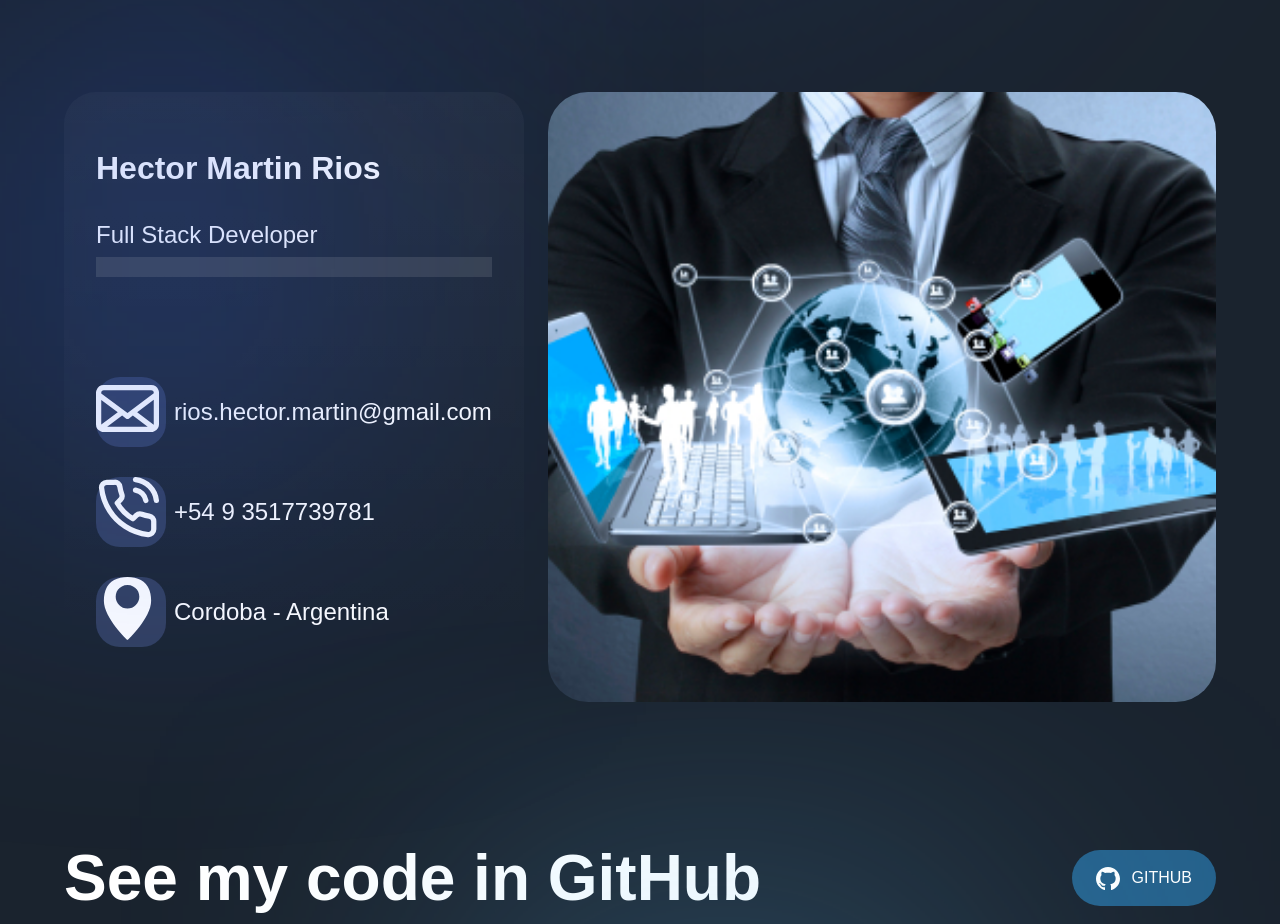
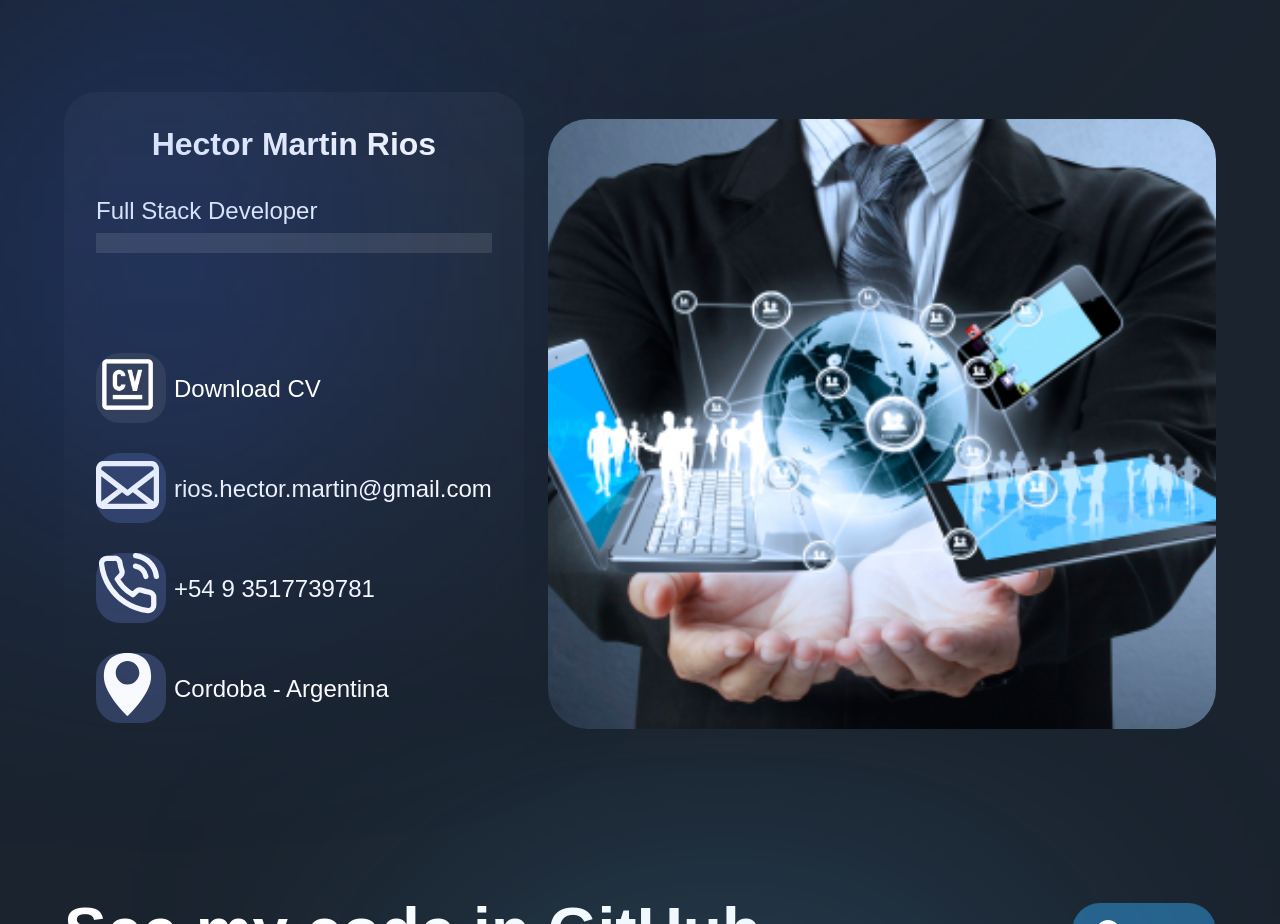
Before and after one commit to RiosHectorM/h3cportfolio, a Next.js app: page / in a window 1280 px wide. Shown: the part 5660-6584 px from the top of the page. Built offline with nearby package versions, Linux system fonts and the light colour scheme; a web font is replaced by a local one.

Commit message:
"cv/resume"

```diff
--- a/sections/Feedback.jsx
+++ b/sections/Feedback.jsx
@@ -3,7 +3,7 @@
 import { motion } from 'framer-motion';
 import styles from '../styles';
 import Contact from '../components/Contact';
-import { contacts } from "../constants";
+import { contacts } from '../constants';
 import { fadeIn, staggerContainer, zoomIn } from '../utils/motion';
 
 const Feedback = () => (
@@ -12,11 +12,11 @@ const Feedback = () => (
       variants={staggerContainer}
       initial="hidden"
       whileInView="show"
-      viewport={{ once: "false", amount: 0.25 }}
+      viewport={{ once: 'false', amount: 0.25 }}
       className={`${styles.innerWidth} mx-auto flex lg:flex-row flex-col gap-6`}
     >
       <motion.div
-        variants={fadeIn("right", "tween", 0.2, 1)}
+        variants={fadeIn('right', 'tween', 0.2, 1)}
         className="flex-[0.5] lg:max-q-[370px] flex justify-center flex-col gradient-05 sm:p-8 p-4 rounded-[32px] border-[#6a6a6a] relative"
       >
         <div className="feedback-gradient" />
@@ -24,18 +24,38 @@ const Feedback = () => (
           variants={zoomIn(0.4, 1)}
           className="justify-center items-center"
         >
-          <h4 className="font-bold sm:text-[32px] text-[26px] sm:leading-[40px] leading-[36px] text-white">
-            Hector Martin Rios
-          </h4>
+          <div className="flex justify-around align-middle text-center">
+            <h4 className="font-bold sm:text-[32px] text-[26px] sm:leading-[40px] leading-[36px] text-white">
+              Hector Martin Rios
+            </h4>
+          </div>
           <p className="mt-[24px] font-normal sm:text-[24px] text-[18px] sm:leading-[45px] leading-[39px] text-white">
             Full Stack Developer
           </p>
         </motion.div>
+
         <div className="mb-[50px] h-[2px] bg-white opacity-10 pt-5" />
         <motion.div className="mt-[50px] flex flex-col gap-[30px]">
+          <a href="./HMRiosCV.pdf" download="HMRiosCV.pdf">
+            <motion.div
+              variants={fadeIn('right', 'tween', 0, 1)}
+              className="flex flex-row items-center "
+            >
+              <div className="justify-center w-[70px] h-[70px] rounded-[24px] bg-[#323F5D] items-center text-center z-50">
+                <img
+                  src="./iconcv.png"
+                  alt="icon"
+                  className="w-[90%] h-[90%] object-contain"
+                />
+              </div>
+              <p className="pl-2 font-normal sm:text-[24px] text-[18px] sm:leading-[45px] leading-[39px] text-white z-50 underline-offset-0">
+                Download CV
+              </p>
+            </motion.div>
+          </a>
           {contacts.map((item, index) => (
             <motion.div
-              variants={fadeIn("right", "tween", 0.5 * index, 1)}
+              variants={fadeIn('right', 'tween', 0.5 * index, 1)}
               className="flex flex-row items-center"
             >
               <Contact key={contacts.item} {...item} />
@@ -44,7 +64,7 @@ const Feedback = () => (
         </motion.div>
       </motion.div>
       <motion.div
-        variants={fadeIn("left", "tween", 0.2, 1)}
+        variants={fadeIn('left', 'tween', 0.2, 1)}
         className="relative flex-1 flex justify-center items-center"
       >
         <img
```
Also changed, not shown: public/iconcv.png (added), 1 other file (tests, documents, lock files or other folders).
